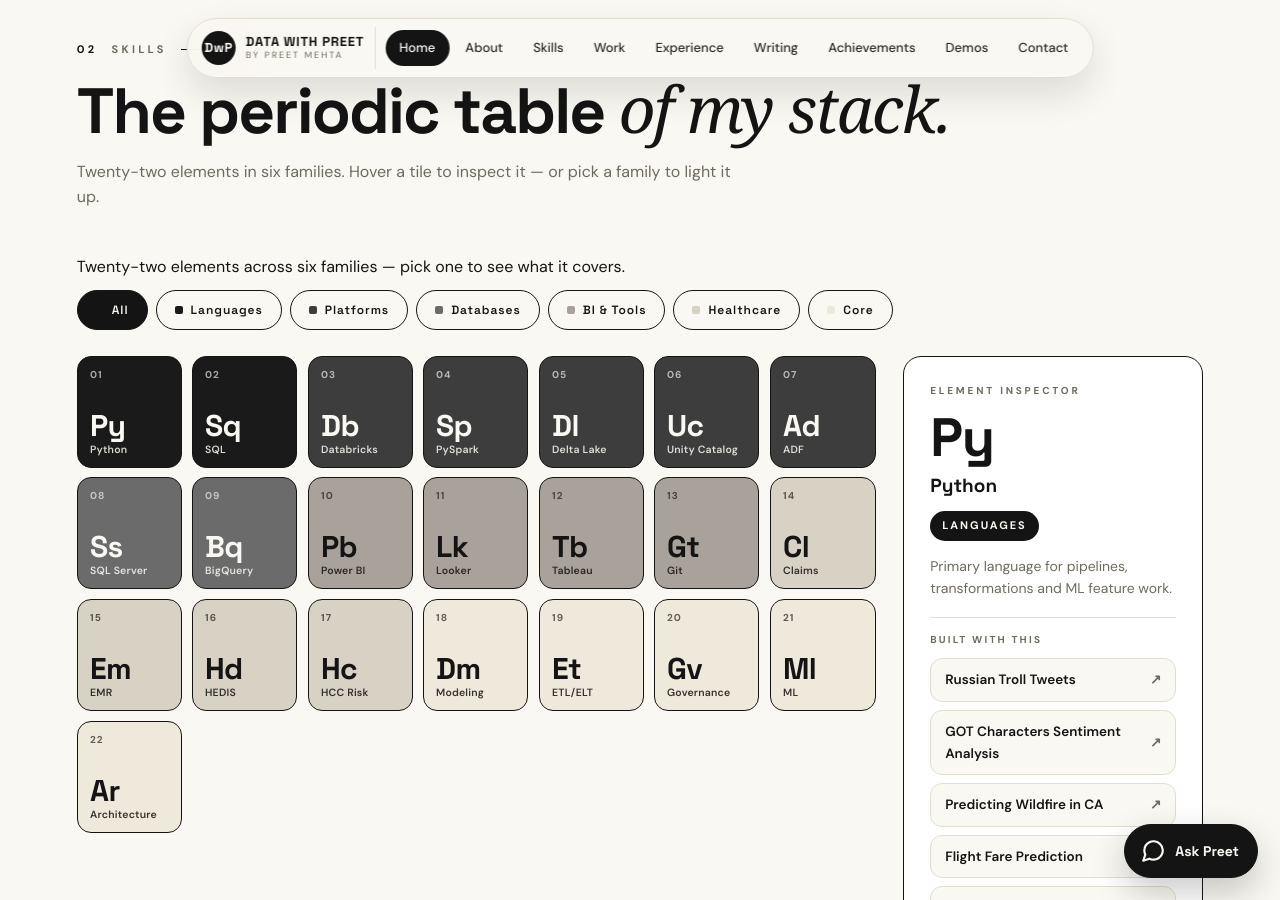
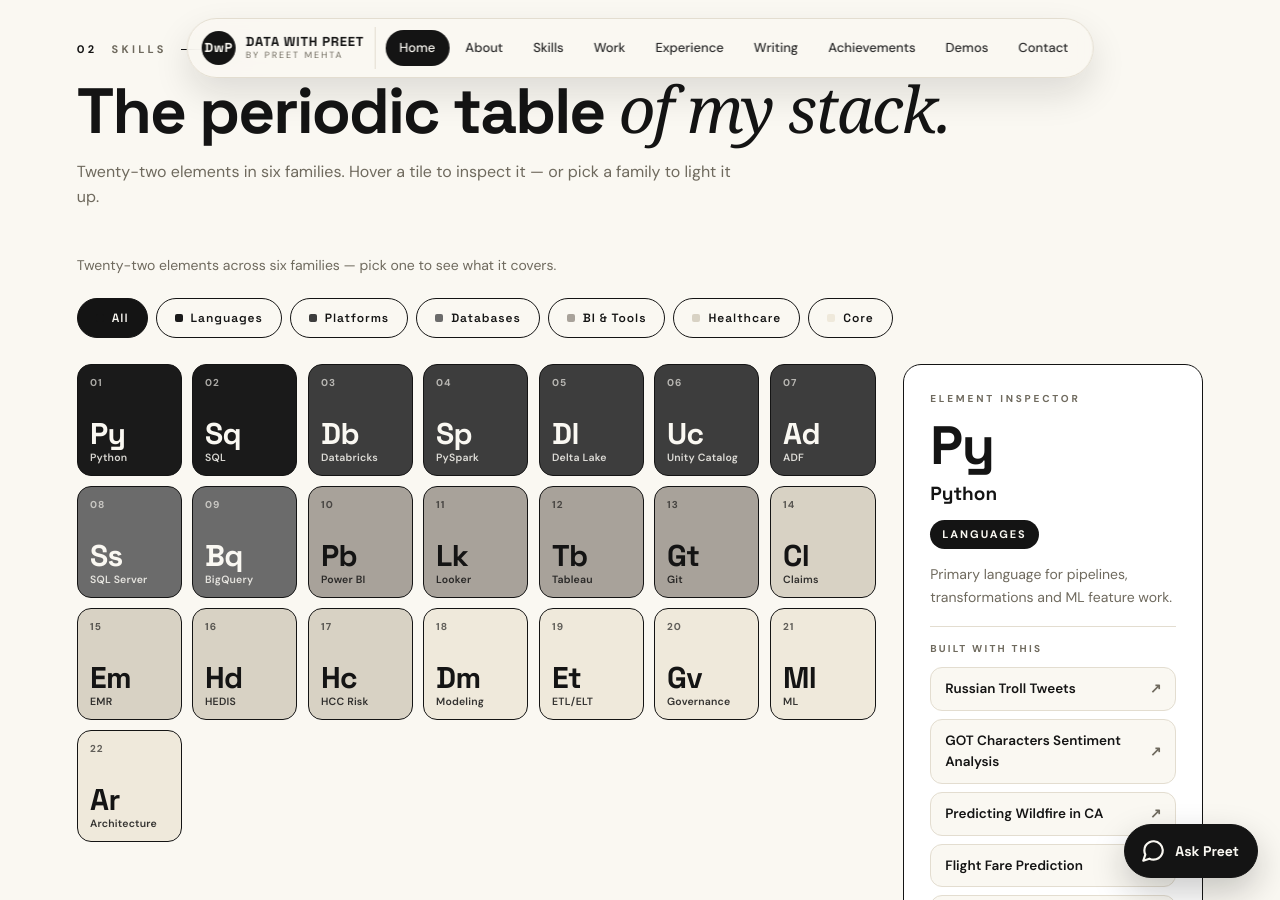
Before and after one commit to datawithpreet/datawithpreet.github.io, a Jekyll site: the page index.html, which Jekyll copies as it is, in a window 1280 px wide and 900 px high, scrolled down 2181 px. Built offline with Jekyll 4.4.1, drawn with Linux system fonts in a browser that asks for light colours; some web fonts are replaced.

Commit message:
Skills: family description style

```diff
--- a/assets/css/style.css
+++ b/assets/css/style.css
@@ -429,6 +429,7 @@
    SKILLS — periodic table
    ============================================================ */
 .ptable-toolbar { display: flex; flex-wrap: wrap; gap: 10px; margin-bottom: 26px; align-items: center; }
+.family-desc { font-size: 14px; color: var(--gray); margin: 0 0 12px; min-height: 1.5em; }
 .ptable-families { display: flex; flex-wrap: wrap; gap: 8px; }
 .family-btn {
   font-family: var(--font-display);
```
